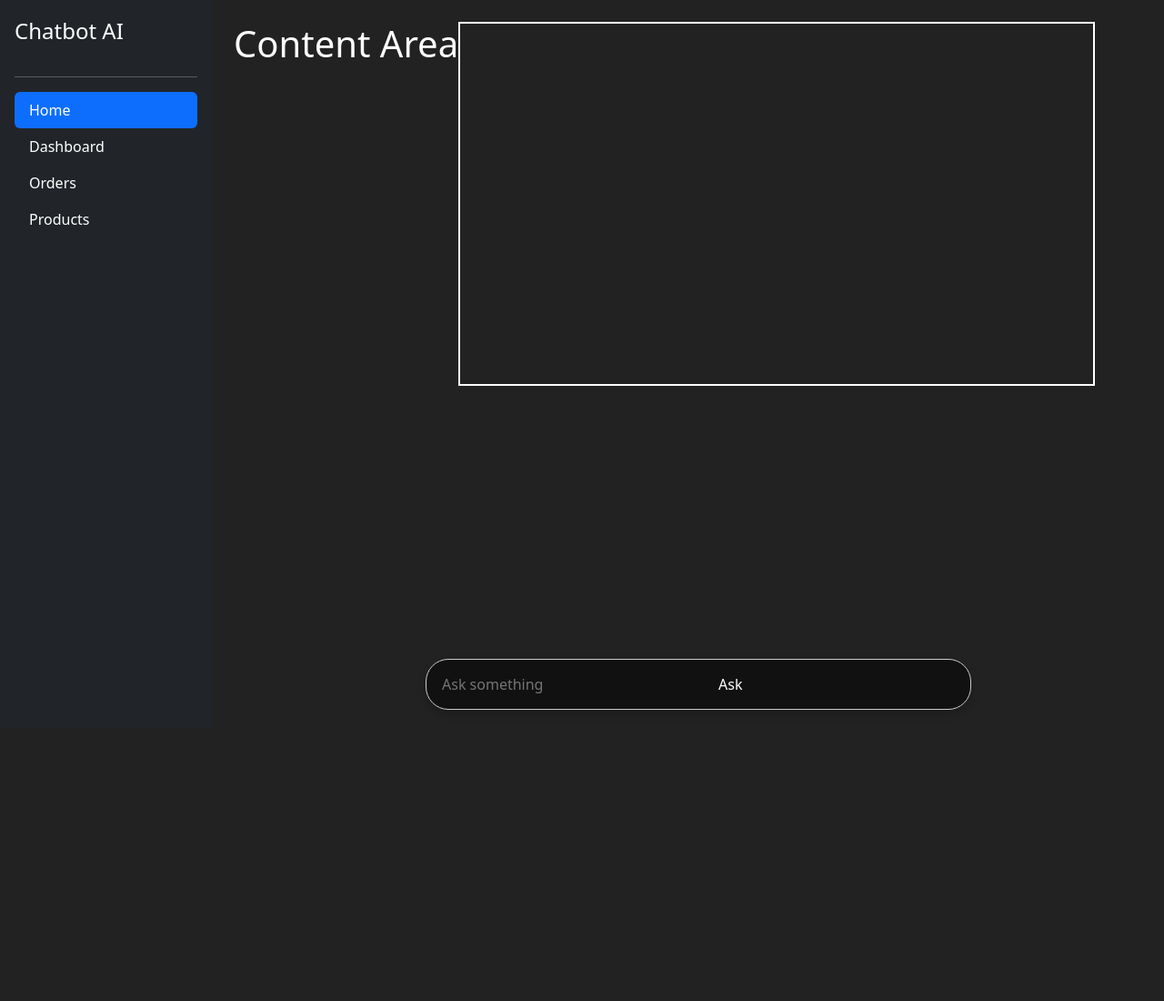
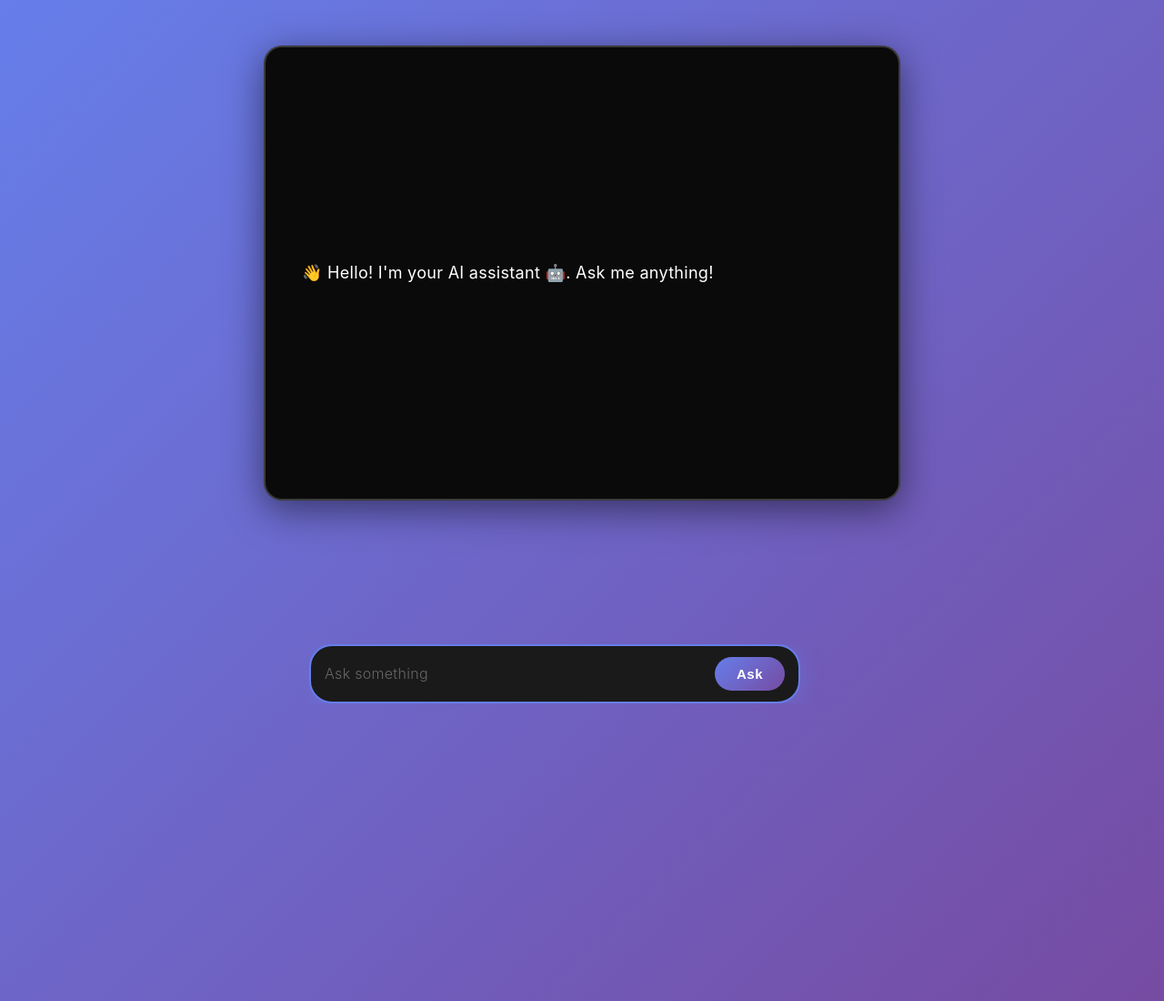
Before and after one commit to Arthik-poojary/chatbot-project, a Flask app: page / in a window 1280 px wide. Shown: the whole page at 91% size. Before the commit the page ends 780 px from the top, so only its background shows below. Run offline with Flask 3, Linux system fonts and the light colour scheme.

Commit message:
updated UI and css update

```diff
--- a/app.py
+++ b/app.py
@@ -1,4 +1,4 @@
-from flask import Flask, render_template, request
+from flask import Flask, render_template, request, jsonify
 from pymongo import MongoClient
 from dotenv import load_dotenv
 import os
@@ -16,11 +16,11 @@ qa = None  # Initialize as None
 
 try:
     client = MongoClient(
-            MONGO_URI,
-            serverSelectionTimeoutMS=10000,
-            connectTimeoutMS=10000,
-            socketTimeoutMS=10000
-           )
+        MONGO_URI,
+        serverSelectionTimeoutMS=10000,
+        connectTimeoutMS=10000,
+        socketTimeoutMS=10000
+    )
     client.admin.command('ping')
     db = client["chatbot_db"]
     qa = db["qa"]
@@ -71,114 +71,119 @@ def query_gemini(question):
         else:
             return f"❌ Error: {error_msg}"
 
+
 @app.route("/", methods=["GET", "POST"])
 def home():
-    answer = None
+    # GET request - show the page
+    if request.method == "GET":
+        return render_template("index.html")
 
-    if request.method == "POST":
-        question = request.form.get("question")
+    # POST request - return answer as JSON
+    question = request.form.get("question")
 
-        if not question:
-            return render_template("index.html", answer="Please ask a question.")
+    if not question:
+        return jsonify({"error": "Please ask a question."}), 400
 
-        question_lower = question.strip().lower()
+    question_lower = question.strip().lower()
 
-        # 1️⃣ Check MongoDB for cached answer (only if connected)
-        if qa is not None:
-            try:
-                record = qa.find_one({"question": question_lower})
-                if record:
-                    answer = record["answer"]
-                    print(f"📦 Found in MongoDB: {answer[:50]}...")
-                    return render_template("index.html", answer=answer)
-            except Exception as e:
-                print(f"MongoDB error: {e}")
+    # 1️⃣ Check MongoDB for cached answer (only if connected)
+    if qa is not None:
+        try:
+            record = qa.find_one({"question": question_lower})
+            if record:
+                answer = record["answer"]
+                print(f"📦 Found in MongoDB: {answer[:50]}...")
+                return jsonify({"answer": answer, "cached": True})
+        except Exception as e:
+            print(f"MongoDB error: {e}")
 
-        # 2️⃣ Query Google Gemini
-        answer = query_gemini(question)
+    # 2️⃣ Query Google Gemini
+    answer = query_gemini(question)
 
-        # 3️⃣ Save to MongoDB (only if connected and valid answer)
-        if qa is not None and answer and not answer.startswith("❌") and not answer.startswith("⏰") and not answer.startswith("⚠️"):
-            try:
-                qa.insert_one({
-                    "question": question_lower,
-                    "answer": answer
-                })
-                print(f"💾 Saved to MongoDB")
-            except Exception as e:
-                print(f"Failed to save to MongoDB: {e}")
+    # 3️⃣ Save to MongoDB (only if connected and valid answer)
+    if qa is not None and answer and not answer.startswith("❌") and not answer.startswith("⏰") and not answer.startswith("⚠️"):
+        try:
+            qa.insert_one({
+                "question": question_lower,
+                "answer": answer
+            })
+            print(f"💾 Saved to MongoDB")
+        except Exception as e:
+            print(f"Failed to save to MongoDB: {e}")
 
-    return render_template("index.html", answer=answer)
+    # Always return JSON response
+    return jsonify({"answer": answer, "cached": False})
+
 
 @app.route("/test-api")
 def test_api():
     """Test Gemini API connection"""
     if not GEMINI_API_KEY:
-        return {"status": "error", "message": "GEMINI_API_KEY not found in .env"}
+        return jsonify({"status": "error", "message": "GEMINI_API_KEY not found in .env"})
 
     try:
         response = model.generate_content("What is 2+2? Answer in one sentence.")
 
-        return {
+        return jsonify({
             "status": "success",
             "response": response.text,
             "message": "✅ Gemini API is working!",
             "model": "models/gemini-2.5-flash"
-        }
+        })
     except Exception as e:
-        return {
+        return jsonify({
             "status": "error",
             "message": str(e)
-        }
+        })
 
 @app.route("/test-mongo")
 def test_mongo():
     """Test MongoDB connection"""
     if qa is None:
-        return {"status": "error", "message": "MongoDB not connected"}
+        return jsonify({"status": "error", "message": "MongoDB not connected"})
 
     try:
         client.admin.command('ping')
         count = qa.count_documents({})
         sample = list(qa.find({}, {"_id": 0}).limit(3))
-        return {
+        return jsonify({
             "status": "success",
             "message": "MongoDB connected",
             "documents": count,
             "sample": sample
-        }
+        })
     except Exception as e:
-        return {"status": "error", "message": str(e)}
+        return jsonify({"status": "error", "message": str(e)})
 
 @app.route("/view-db")
 def view_db():
     """View all stored Q&A pairs"""
     if qa is None:
-        return {"status": "error", "message": "MongoDB not connected"}
+        return jsonify({"status": "error", "message": "MongoDB not connected"})
 
     try:
         records = list(qa.find({}, {"_id": 0}).limit(50))
-        return {
+        return jsonify({
             "total": qa.count_documents({}),
             "data": records
-        }
+        })
     except Exception as e:
-        return {"status": "error", "message": str(e)}
+        return jsonify({"status": "error", "message": str(e)})
 
 @app.route("/clear-db")
 def clear_db():
     """Clear all cached data (optional - for testing)"""
     if qa is None:
-        return {"status": "error", "message": "MongoDB not connected"}
+        return jsonify({"status": "error", "message": "MongoDB not connected"})
 
     try:
         result = qa.delete_many({})
-        return {
+        return jsonify({
             "status": "success",
             "message": f"Deleted {result.deleted_count} records"
-        }
+        })
     except Exception as e:
-        return {"status": "error", "message": str(e)}
+        return jsonify({"status": "error", "message": str(e)})
 
 @app.route("/list-models")
 def list_models():
@@ -191,12 +196,13 @@ def list_models():
                     "name": m.name,
                     "display_name": m.display_name
                 })
-        return {
+        return jsonify({
             "status": "success",
             "available_models": available_models
-        }
+        })
     except Exception as e:
-        return {"status": "error", "message": str(e)}
+        return jsonify({"status": "error", "message": str(e)})
+
 
 if __name__ == "__main__":
-    app.run(debug=True)
+    app.run(debug=True, use_reloader=False)
--- a/static/script.js
+++ b/static/script.js
@@ -0,0 +1,134 @@
+/*  GET HTML ELEMENTS */
+
+const chatBox = document.getElementById('chatBox');
+const chatForm = document.getElementById('chatForm');
+const questionInput = document.getElementById('questionInput');
+const sendBtn = document.getElementById('btn');
+const typingIndicator = document.getElementById('typingIndicator');
+
+/* TYPING ANIMATION FUNCTION  */
+
+/**
+ * Creates ChatGPT-style typing effect
+ * @param {HTMLElement} element - Where to display text
+ * @param {string} text - The text to type out
+ * @param {number} speed - Milliseconds per character
+ * @returns {Promise} - Resolves when typing completes
+ */
+function typeWriter(element, text, speed = 15) {
+    let i = 0;
+    element.innerHTML = ''; // Clear existing text
+
+    return new Promise((resolve) => {
+        function type() {
+            if (i < text.length) {
+                // Add next character
+                element.innerHTML += text.charAt(i);
+                i++;
+
+                // Auto-scroll if needed
+                chatBox.scrollTop = chatBox.scrollHeight;
+
+                // Continue typing
+                setTimeout(type, speed);
+            } else {
+                // Typing complete
+                resolve();
+            }
+        }
+        type();
+    });
+}
+
+/*  HANDLE FORM SUBMISSION */
+
+chatForm.addEventListener('submit', async (e) => {
+    e.preventDefault();
+
+    const question = questionInput.value.trim();
+    if (!question) return;
+
+    /*  STEP 1: CLEAR CHATBOX & SHOW QUESTION */
+
+     chatBox.innerHTML = '';
+
+    const questionDiv = document.createElement('div');
+    questionDiv.className = 'answer-text';
+    questionDiv.style.color = '#667eea';
+    questionDiv.style.marginBottom = '20px';
+    questionDiv.innerHTML = `<strong>Q:</strong> ${question}`;
+    chatBox.appendChild(questionDiv);
+
+    /* STEP 2: PREPARE UI  */
+
+    questionInput.value = '';
+    sendBtn.disabled = true;
+    sendBtn.textContent = 'Thinking...';
+    typingIndicator.style.display = 'block';
+
+    /*
+       STEP 3: SEND REQUEST TO BACKEND
+       */
+
+    try {
+        const response = await fetch('/', {
+            method: 'POST',
+            headers: {
+                'Content-Type': 'application/x-www-form-urlencoded',
+            },
+            body: `question=${encodeURIComponent(question)}`
+        });
+
+        // Parse JSON response
+        const data = await response.json();
+
+        // Get the answer
+        const answer = data.answer || 'Sorry, I could not get a response.';
+
+        /*
+           STEP 4: SHOW ANSWER WITH TYPING
+           */
+
+        typingIndicator.style.display = 'none';
+
+        const answerDiv = document.createElement('div');
+        answerDiv.className = 'answer-text';
+        chatBox.appendChild(answerDiv);
+
+        // Type out the answer
+        await typeWriter(answerDiv, answer, 15);
+
+    } catch (error) {
+        /*
+           STEP 5: HANDLE ERRORS
+          */
+
+        console.error('Error:', error);
+        typingIndicator.style.display = 'none';
+
+        const errorDiv = document.createElement('div');
+        errorDiv.className = 'answer-text';
+        errorDiv.style.color = '#ff6b6b';
+        errorDiv.textContent = '❌ Error: Could not connect to server.';
+        chatBox.appendChild(errorDiv);
+    }
+
+    /*
+       STEP 6: RE-ENABLE BUTTON
+       */
+
+    sendBtn.disabled = false;
+    sendBtn.textContent = 'Ask';
+    chatBox.scrollTop = chatBox.scrollHeight;
+});
+
+// Auto-focus input
+questionInput.focus();
+
+// Keyboard shortcut
+document.addEventListener('keydown', (e) => {
+    if (e.ctrlKey && e.key === 'k') {
+        e.preventDefault();
+        questionInput.focus();
+    }
+});
--- a/static/style.css
+++ b/static/style.css
@@ -1,59 +1,240 @@
- .search {
+* {
+    margin: 0;
+    padding: 0;
+    box-sizing: border-box;
+     overflow: hidden;
+}
+
+body {
+    font-family: 'Inter', 'Segoe UI', system-ui, -apple-system, sans-serif;
+    -webkit-font-smoothing: antialiased;
+    -moz-osx-font-smoothing: grayscale;
+}
+
+/*
+   HERO SECTION (Main Chat Area)
+    */
+
+.herosec {
+    background: linear-gradient(135deg, #667eea 0%, #764ba2 100%);
+    height: calc(150vh - 100px);
+    width: 100%;
+    display: flex;
+    align-items: center;
+    justify-content: center;
+    padding: 20px;
+}
+
+/*
+   CHATBOX (Black background, white text)
+    */
+
+.chatbox {
+    display: flex;
+    flex-direction: column;
+    justify-content: center;
+    align-items: flex-start;
+    height: 500px;
+    width: 700px;
+    max-width: 90%;
+    border: 2px solid rgba(255, 255, 255, 0.2);
+    border-radius: 20px;
+    background: #0a0a0a;
+    padding: 40px;
+    overflow-y: auto;
+    box-shadow: 0 10px 40px rgba(0, 0, 0, 0.5);
+    position: fixed;
+    top: 50px;
+}
+
+/* Scrollbar styling */
+.chatbox::-webkit-scrollbar {
+    width: 8px;
+}
+
+.chatbox::-webkit-scrollbar-track {
+    background: #1a1a1a;
+}
+
+.chatbox::-webkit-scrollbar-thumb {
+    background: #667eea;
+    border-radius: 10px;
+}
+
+.chatbox::-webkit-scrollbar-thumb:hover {
+    background: #764ba2;
+}
+
+/*
+   ANSWER TEXT (Single response display)
+    */
+
+.answer-text {
+    color: #ffffff;
+    font-size: 18px;
+    line-height: 1.8;
+    letter-spacing: 0.3px;
+    font-weight: 400;
+    width: 100%;
+    animation: fadeIn 0.4s ease-in;
+}
+
+/* Fade in animation */
+@keyframes fadeIn {
+    from {
+        opacity: 0;
+        transform: translateY(10px);
+    }
+    to {
+        opacity: 1;
+        transform: translateY(0);
+    }
+}
+
+/*
+   TYPING INDICATOR
+   */
+
+.typing-indicator {
+    display: none;
+    position: fixed;
+    bottom: 100px;
+    left: 50%;
+    transform: translateX(-50%);
+    padding: 15px 20px;
+    background: rgba(10, 10, 10, 0.95);
+    border-radius: 12px;
+    border: 1px solid rgba(255, 255, 255, 0.1);
+    box-shadow: 0 4px 20px rgba(0, 0, 0, 0.5);
+    backdrop-filter: blur(10px);
+}
+
+.typing-indicator span {
+    height: 10px;
+    width: 10px;
+    background: #667eea;
+    display: inline-block;
+    border-radius: 50%;
+    margin: 0 3px;
+    animation: bounce 1.4s infinite ease-in-out both;
+}
+
+.typing-indicator span:nth-child(1) { animation-delay: -0.32s; }
+.typing-indicator span:nth-child(2) { animation-delay: -0.16s; }
+
+@keyframes bounce {
+    0%, 80%, 100% { transform: scale(0); }
+    40% { transform: scale(1); }
+}
+
+/* FOOTER (Input Area) */
+
+.footer {
     position: fixed;
     bottom: 20px;
-    left: 60%;
-    transform: translateX(-50%);
+    left: 0;
+    /* background: rgba(10, 10, 10, 0.98); */
+    background-color: transparent;
+    /* backdrop-filter: blur(20px); */
+    height: 80px;
+    width: 100%;
+    display: flex;
+    align-items: center;
+    justify-content: center;
+    /* box-shadow: 0 -4px 30px rgba(0, 0, 0, 0.4);
+    border-top: 1px solid rgba(255, 255, 255, 0.1); */
+    z-index: 1000;
+}
 
+.search {
     width: 600px;
+    max-width: 90%;
     padding: 12px 15px;
-
     font-size: 16px;
     border-radius: 25px;
-    border: 1px solid #ccc;
+    border: 2px solid rgba(102, 126, 234, 0.5);
     outline: none;
-    background-color: #111111;
-    color: #222222;
-
-    box-shadow: 0 4px 10px rgba(0, 0, 0, 0.2);
-
+    background-color: #1a1a1a;
     display: flex;
+    align-items: center;
+    gap: 10px;
+    box-shadow: 0 4px 20px rgba(102, 126, 234, 0.2);
+    transition: border-color 0.3s, box-shadow 0.3s;
 }
 
-.inputt{
-      background-color: #111111;
+.search:focus-within {
+    border-color: #667eea;
+    box-shadow: 0 4px 25px rgba(102, 126, 234, 0.4);
+}
+
+.inputt {
+    background-color: transparent;
     border: none;
     height: 30px;
-      width: 300px;
+    flex: 1;
     color: white;
     outline: none;
+    font-size: 16px;
+    font-family: 'Inter', 'Segoe UI', system-ui, sans-serif;
+    letter-spacing: 0.3px;
 }
 
-    .input:hover,
-   .input:focus {
-           outline: none;
-           border: none;
+.inputt::placeholder {
+    color: #666;
+    font-weight: 300;
 }
 
 #btn {
-      background-color: #111111;
+    background: linear-gradient(135deg, #667eea 0%, #764ba2 100%);
     color: white;
     border: none;
+    padding: 10px 24px;
+    border-radius: 20px;
+    cursor: pointer;
+    font-weight: 600;
+    font-size: 15px;
+    letter-spacing: 0.5px;
+    transition: transform 0.2s, box-shadow 0.2s, opacity 0.2s;
+}
+
+#btn:hover {
+    transform: translateY(-2px);
+    box-shadow: 0 6px 20px rgba(102, 126, 234, 0.5);
+}
+
+#btn:active {
+    transform: translateY(0);
+}
+
+#btn:disabled {
+    opacity: 0.5;
+    cursor: not-allowed;
+    transform: none;
+}
+
+/*
+   RESPONSIVE DESIGN
+    */
+
+@media (max-width: 768px) {
+    .chatbox {
+        width: 95%;
+        height: 400px;
+        padding: 30px 20px;
+    }
+
+    .answer-text {
+        font-size: 16px;
+    }
+
+    .search {
+        width: 95%;
+    }
+
+    .footer {
+        height: 70px;
+    }
 }
 
 
-.conten-area {
-      background-color: #222222;
-      color: white;
-      display: flex;
-
-
-}
-
-.chatbox {
-      display: flex;
-      justify-content: center;
-      align-items: center;
-      height: 400px;
-      width: 700px;
-      border: 2px solid white;
-}
+@import url('https://fonts.googleapis.com/css2?family=Inter:wght@300;400;500;600&display=swap');
--- a/templates/index.html
+++ b/templates/index.html
@@ -5,58 +5,44 @@
     <meta name="viewport" content="width=device-width, initial-scale=1">
     <title>Chatbot AI</title>
     <link rel="stylesheet" href="{{ url_for('static', filename='style.css') }}">
-    <link href="https://cdn.jsdelivr.net/npm/bootstrap@5.3.8/dist/css/bootstrap.min.css" rel="stylesheet" integrity="sha384-sRIl4kxILFvY47J16cr9ZwB07vP4J8+LH7qKQnuqkuIAvNWLzeN8tE5YBujZqJLB" crossorigin="anonymous">
-  </head>
+   </head>
   <body>
 
+  <div class="herosec">
+        <!-- Chat messages container -->
+        <div class="chatbox" id="chatBox">
+            <!-- Initial greeting message -->
+            <div class="answer-text">
+                👋 Hello! I'm your AI assistant 🤖. Ask me anything!
+            </div>
+        </div>
 
 
-   <div class="d-flex">
-    <div class="d-flex flex-column p-3 text-bg-dark" style="width: 280px; height: 100vh;">
-        <span class="fs-4 mb-3">Chatbot AI</span>
-        <hr>
-
-        <ul class="nav nav-pills flex-column mb-auto">
-            <li class="nav-item">
-                <a href="#" class="nav-link active">Home</a>
-            </li>
-            <li>
-                <a href="#" class="nav-link text-white">Dashboard</a>
-            </li>
-            <li>
-                <a href="#" class="nav-link text-white">Orders</a>
-            </li>
-            <li>
-                <a href="#" class="nav-link text-white">Products</a>
-            </li>
-        </ul>
+    <!-- Typing indicator (3 bouncing dots) -->
+    <div class="typing-indicator" id="typingIndicator">
+        <span></span>
+        <span></span>
+        <span></span>
     </div>
 
-
-    <div class="p-4 w-100 conten-area">
-        <h1>Content Area</h1>
-
-
-    <div class="chatbox">
-
-    <form method="POST">
-       <div class="search"> <input type="text" name="question" class="inputt"  class="form-control" autocomplete="off" placeholder="Ask something" required>
-        <button id="btn" type="submit">Ask</button>   </div>
-    </form>
-
-    {% if answer %}
-        <p><b>Answer:</b> {{ answer }}</p>
-    {% endif %}
-</div>
-
-
+    <!-- Input form at bottom -->
+    <div class="footer">
+        <form method="POST" id="chatForm">
+            <div class="search">
+                <input
+                    type="text"
+                    name="question"
+                    id="questionInput"
+                    class="inputt"
+                    autocomplete="off"
+                    placeholder="Ask something"
+                    required
+                >
+                <button id="btn" type="submit">Ask</button>
+            </div>
+        </form>
     </div>
-
-
-
-</div>
-
+ </div>
     <script src="{{ url_for('static', filename='script.js') }}"></script>
-    <script src="https://cdn.jsdelivr.net/npm/bootstrap@5.3.8/dist/js/bootstrap.bundle.min.js" integrity="sha384-FKyoEForCGlyvwx9Hj09JcYn3nv7wiPVlz7YYwJrWVcXK/BmnVDxM+D2scQbITxI" crossorigin="anonymous"></script>
-  </body>
+   </body>
 </html>
```
Lines whose indentation alone changed are shown as unchanged.
